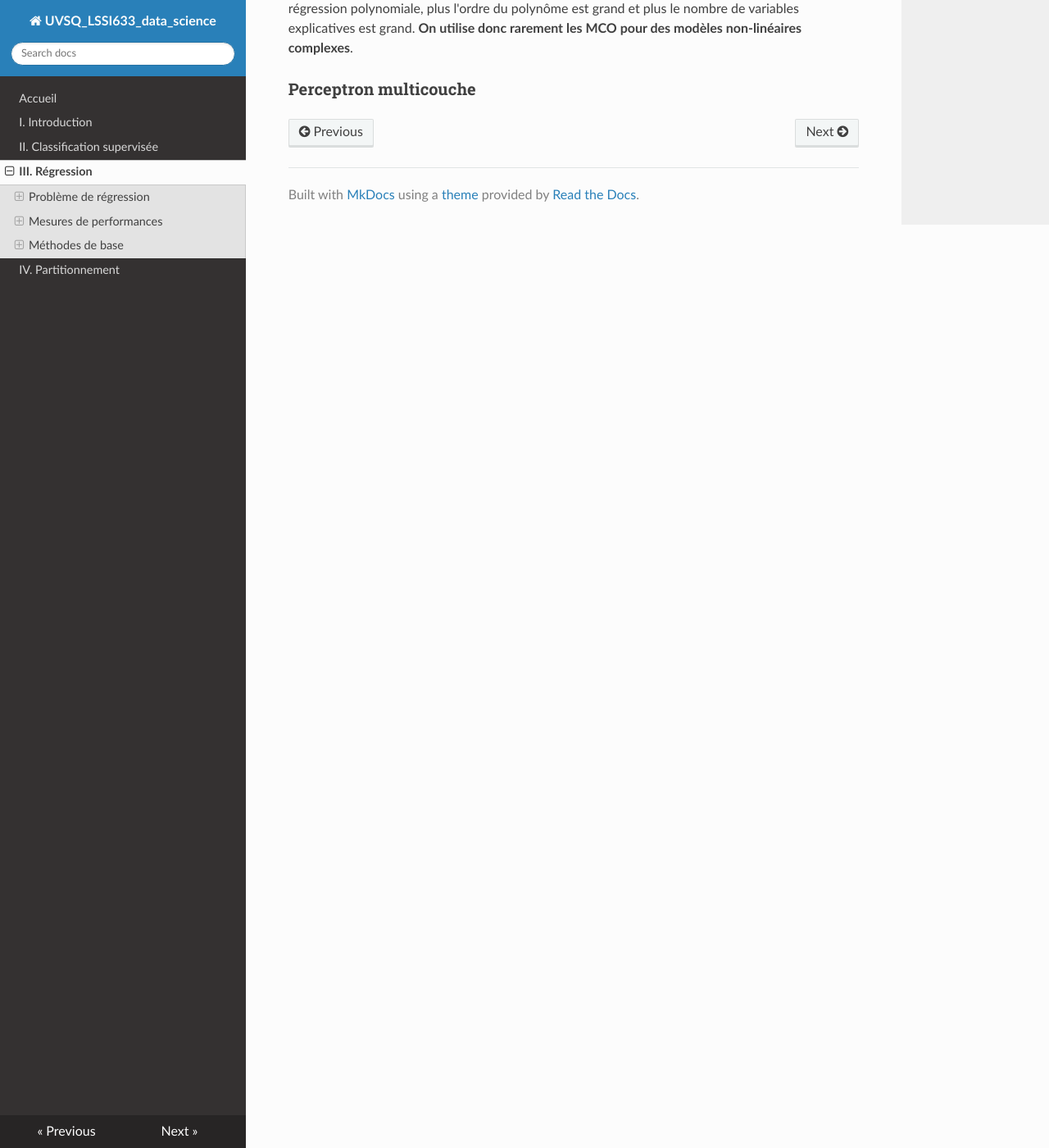
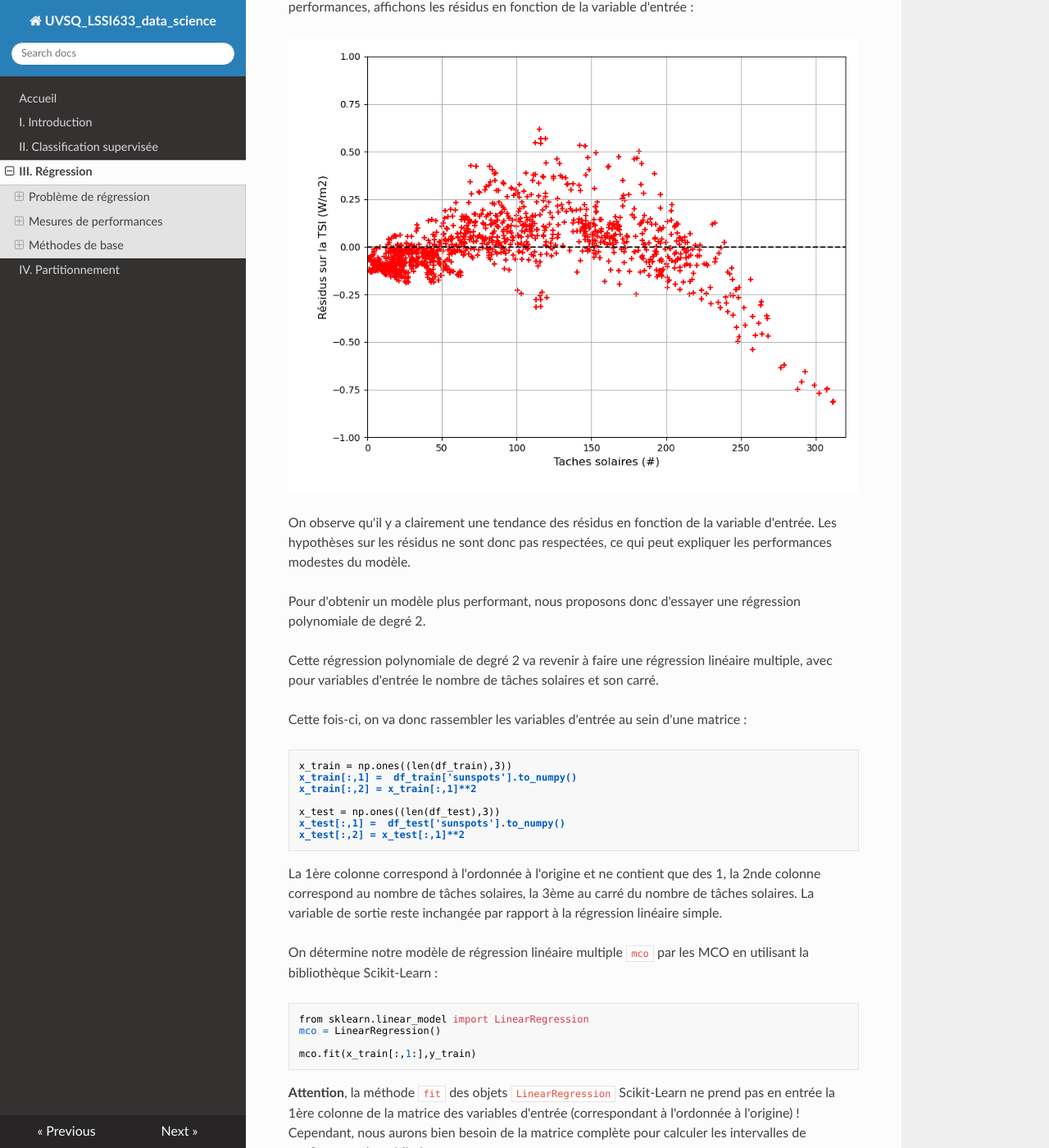
Before and after one commit to NicOudart/UVSQ_LSSI633_data_science, an MkDocs documentation site: the page built from docs/Chap3_Regression.md, in a window 1280 px wide and 1400 px high, scrolled down 24831 px. Shown: the whole window at 82% size. Built offline with MkDocs 1.6.1, drawn with Linux system fonts in a browser that asks for light colours; nearby versions of some CDN libraries; some of the changed text lies outside the part shown.

Commit message:
-Progress on Chapter 3.

```diff
--- a/docs/Chap3_Regression.md
+++ b/docs/Chap3_Regression.md
@@ -720,11 +720,10 @@
 Dans la réalité, il est compliqué d'avoir ces hypothèses exactement vraies.
 D'où le fait que l'on applique ici une stratégie de séparation entre ensemble d'entrainement et de test (80% / 20%), afin de **vérifier les performances en généralisation**.
 
-On détermine notre modèle de régression linéaire `mco` par les MCO :
+On détermine notre modèle de régression linéaire `mco` par les MCO en utilisant la bibliothèque Scipy :
 
 ~~~
 from scipy.stats import linregress
-
 mco = linregress(x_train,y_train)
 ~~~
 
@@ -749,22 +748,23 @@
 Ensuite, il nous faut calculer $sc_{xx}$ :
 
 ~~~
-x_mean = np.mean(x_train)
+x_mean_train = np.mean(x_train)
 
-sc_xx = np.sum((x_train-x_mean)**2)
+sc_xx_train = np.sum((x_train-x_mean_train)**2)
 ~~~
 
 Nous pouvons alors en déduire l'estimation de l'écart-type sur la moyenne conditionnelle de $y$, et l'estimation de l'écart-type sur les prédictions :
 
 ~~~
-s_y_conf = s*np.sqrt((1/len(x_train))+(((x_mco-x_mean)**2)/sc_xx))
-s_y_pred = s*np.sqrt(1+(1/len(x_train))+(((x_mco-x_mean)**2)/sc_xx))
+s_y_conf = s*np.sqrt((1/len(x_train))+(((x_mco-x_mean_train)**2)/sc_xx_train))
+s_y_pred = s*np.sqrt(1+(1/len(x_train))+(((x_mco-x_mean_train)**2)/sc_xx_train))
 ~~~
 
 Nous avons à présent tous les élements pour calculer les intervalles de confiance et de prédiction à 95% pour chaque nombre de tâches solaires entre 0 et 320.
 Il suffit d'utiliser le t de Student adapté :
 
 ~~~
+from scipy.stats import t
 t_student = t.ppf(1-(0.05/2),len(x_train)-2)
 
 y_conf_inf = y_mco - (t_student*s_y_conf)
@@ -776,11 +776,141 @@
 
 On peut tracer le modèle linéaire obtenu par les MCO par-dessus le nuage de points des données d'entrainement, avec les intervalles de confiance et de prédiction :
 
-![Exemple de régression linéaire par les MCO](img/Chap3_exemple_mco_modele_simple.png)
+![Exemple de régression linéaire simple par les MCO](img/Chap3_exemple_mco_modele_simple.png)
 
 Pour évaluer les performances du modèle en entrainement, on peut simplement calculer le $R^2$ sur les données d'entrainement :
 
+~~~
+print(mco.rvalue**2)
+~~~
 
+On obtient $R^2 \approx 0.792$, ce qui veut dire que 79.2% des écarts sont expliqués par le modèle.
+Un score relativement bon, mais pas excellent puisque plus de 1/5 des écarts restent inexpliqués par le modèle.
+
+Pour évaluer les performances du modèle en test, on a pas d'autre choix que de calculer le $R^2$ sur les données de test "à la main" :
+
+~~~
+y_mean_test = np.mean(y_test)
+
+sct_test = np.sum((y_test-y_mean_test)**2)
+scr_test = np.sum((y_test-(mco.intercept+mco.slope*x_test))**2)
+
+r2_test = 1-(scr_test/sct_test)
+
+print(r2_test)
+~~~
+
+On obtient alors $R^2 \approx 0.795$ soit un score très similaire aux performances en entrainement.
+Des performances similaires peuvent donc être attendues en généralisation.
+
+Pour valider ou invalider notre modèle, et comprendre d'où viennent ses limites en terme de performances, affichons les résidus en fonction de la variable d'entrée :
+
+![Exemple de résidus obtenus par régression linéaire simple](img/Chap3_exemple_mco_simple_residus.png)
+
+On observe qu'il y a clairement une tendance des résidus en fonction de la variable d'entrée.
+Les hypothèses sur les résidus ne sont donc pas respectées, ce qui peut expliquer les performances modestes du modèle.
+
+Pour d'obtenir un modèle plus performant, nous proposons donc d'essayer une régression polynomiale de degré 2.
+
+Cette régression polynomiale de degré 2 va revenir à faire une régression linéaire multiple, avec pour variables d'entrée le nombre de tâches solaires et son carré.
+
+Cette fois-ci, on va donc rassembler les variables d'entrée au sein d'une matrice :
+
+~~~
+x_train = np.ones((len(df_train),3))
+x_train[:,1] =  df_train['sunspots'].to_numpy()
+x_train[:,2] = x_train[:,1]**2
+
+x_test = np.ones((len(df_test),3))
+x_test[:,1] =  df_test['sunspots'].to_numpy()
+x_test[:,2] = x_test[:,1]**2
+~~~
+
+La 1ère colonne correspond à l'ordonnée à l'origine et ne contient que des 1, la 2nde colonne correspond au nombre de tâches solaires, la 3ème au carré du nombre de tâches solaires.
+La variable de sortie reste inchangée par rapport à la régression linéaire simple.
+
+On détermine notre modèle de régression linéaire multiple `mco` par les MCO en utilisant la bibliothèque Scikit-Learn :
+
+~~~
+from sklearn.linear_model import LinearRegression
+mco = LinearRegression()
+
+mco.fit(x_train[:,1:],y_train)
+~~~
+
+**Attention**, la méthode `fit` des objets `LinearRegression` Scikit-Learn ne prend pas en entrée la 1ère colonne de la matrice des variables d'entrée (correspondant à l'ordonnée à l'origine) !
+Cependant, nous aurons bien besoin de la matrice complète pour calculer les intervalles de confiance et de prédiction.
+
+Voici comment estimer les TSI correspondant à 321 de nombres de tâches solaires entre 0 et 320 :
+
+~~~
+x_mco = np.ones((100,3))
+x_mco[:,1] = np.linspace(0,320,100)
+x_mco[:,2] = np.linspace(0,320,100)**2
+
+y_mco = mco.predict(x_mco[:,1:])
+~~~
+
+Comme pour `fit`, la méthode `predict` ne prend pas en entrée la 1ère colonne de la matrice des variables d'entrée.
+
+On calcule l'estimation de l'écart-type des résidus, en faisant attention au fait qu'il y a maintenant une variable d'entrée de plus :
+
+~~~
+res_train = y_train-mco.predict(x_train[:,1:])
+s = np.sqrt(np.sum(res_train**2)/(len(x_train)-3))
+~~~
+
+On peut alors estimer les écart-types sur la moyenne conditionnelle de $y$, et sur les prédictions.
+Ce calcul se fait en sélectionnant chaque ligne de la matrice `x_mco` crée précédemment, de manière itérative :
+
+~~~
+s_y_conf = np.zeros(len(x_mco))
+s_y_pred = np.zeros(len(x_mco))
+
+for idx in range(len(x_mco)):
+
+    x_mco_idx = x_mco[idx,:]
+
+    s_y_conf[idx] = s*np.sqrt(x_mco_idx@np.linalg.inv(x_train.T@x_train)@x_mco_idx.T)
+    s_y_pred[idx] = s*np.sqrt(1+x_mco_idx@np.linalg.inv(x_train.T@x_train)@x_mco_idx.T)
+~~~
+
+On peut à présent déterminer les intervalles de confiance et de prédiction de notre modèle linéaire multiple :
+
+~~~
+from scipy.stats import t
+t_student = t.ppf(1-(0.05/2),len(x_train)-3)
+
+conf_inf = y_mco - (t_student*s_y_conf)
+conf_sup = y_mco + (t_student*s_y_conf)
+
+pred_inf = y_mco - (t_student*s_y_pred)
+pred_sup = y_mco + (t_student*s_y_pred)
+~~~
+
+Il est maintenant possible d'afficher par dessus le nuage de points des données d'entrainement le modèle polynomial, ainsi que ses intervalles de confiance et de prédiction :
+
+![Exemple de régression linéaire multiple par les MCO](img/Chap3_exemple_mco_modele_multiple.png)
+
+Pour évaluer les performances du modèle en entrainement et en test, on calcule le $R^2$ :
+
+~~~
+print(mco.score(x_train[:,1:],y_train))
+~~~
+
+On obtient $R^2 \approx 0.896$ sur les données d'entrainement, ce qui veut dire que 89.6% des écarts sont expliqués par le modèle.
+Un très bon score ! Maintenant seul 1/10 des écarts restent inexpliqués par le modèle.
+
+En test, on obtient un score très similaire de $R^2 \approx 0.904$, ce qui laisse présager ce niveau de performance en généralisation.
+
+Pour valider ou invalider notre modèle, vérifions que les résidus en fonction de la variable d'entrée se comportent conformément à nos hypothèses :
+
+![Exemple de résidus obtenus par régression linéaire multiple](img/Chap3_exemple_mco_multiple_residus.png)
+
+Cette fois-ci, on n'observe aucune tendance claire se dégager des résidus en fonction de la variable d'entrée : ce qui est attendu.
+
+Par contre, on peut noter que l'écart-type des résidus a l'air de varier légèrement avec le nombre de tâches solaires, et l'hypothèse de normalité est assez difficile à confirmer.
+C'est pourquoi il faudrait en toute rigueur appliquer des tests statistiques de nos hypothèses.
 
 #### Remarques
 
```
Also changed, not shown: docs/img/Chap3_exemple_mco_modele_multiple.png (added), docs/img/Chap3_exemple_mco_modele_simple.png, docs/img/Chap3_exemple_mco_multiple_residus.png (added), docs/img/Chap3_exemple_mco_simple_residus.png (added).
